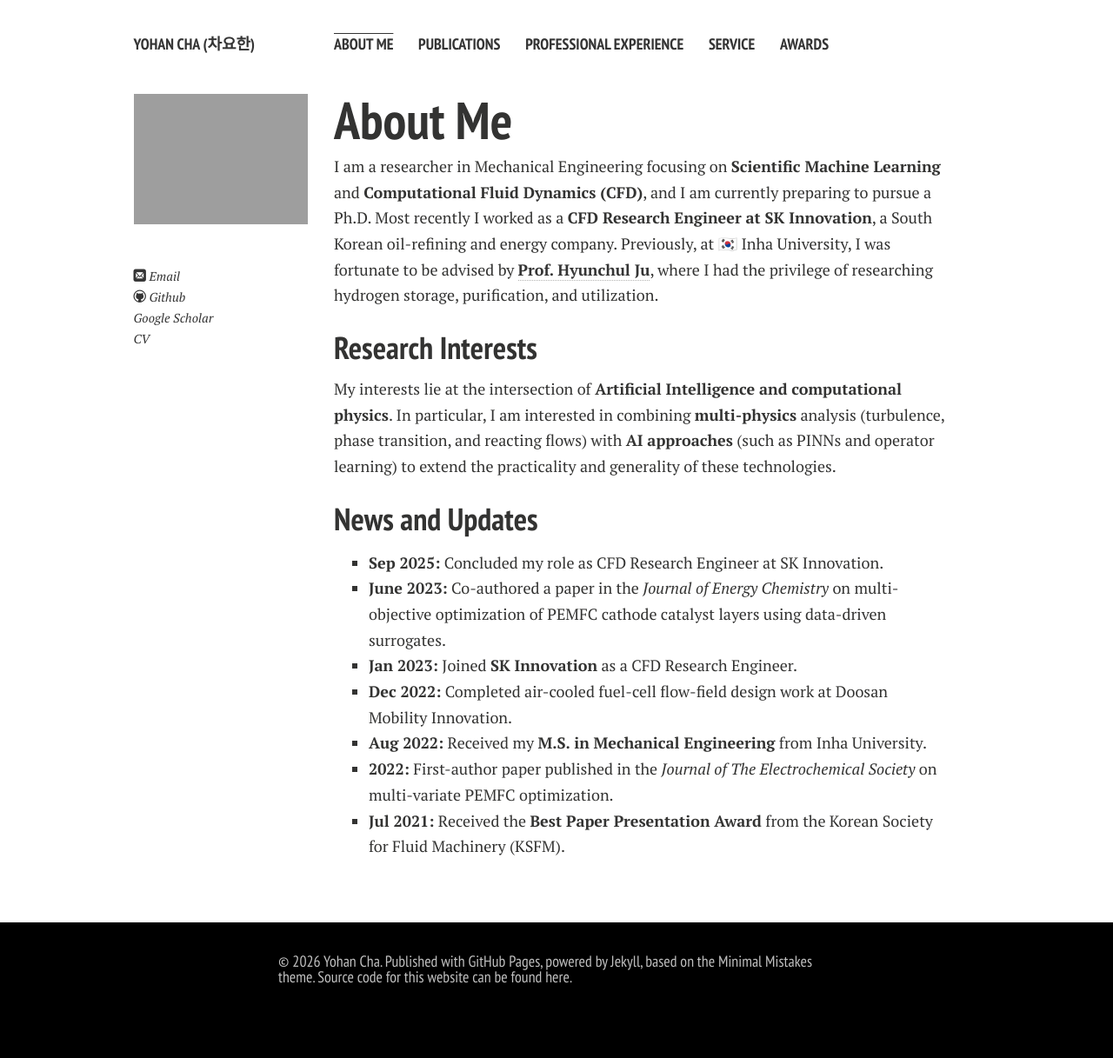
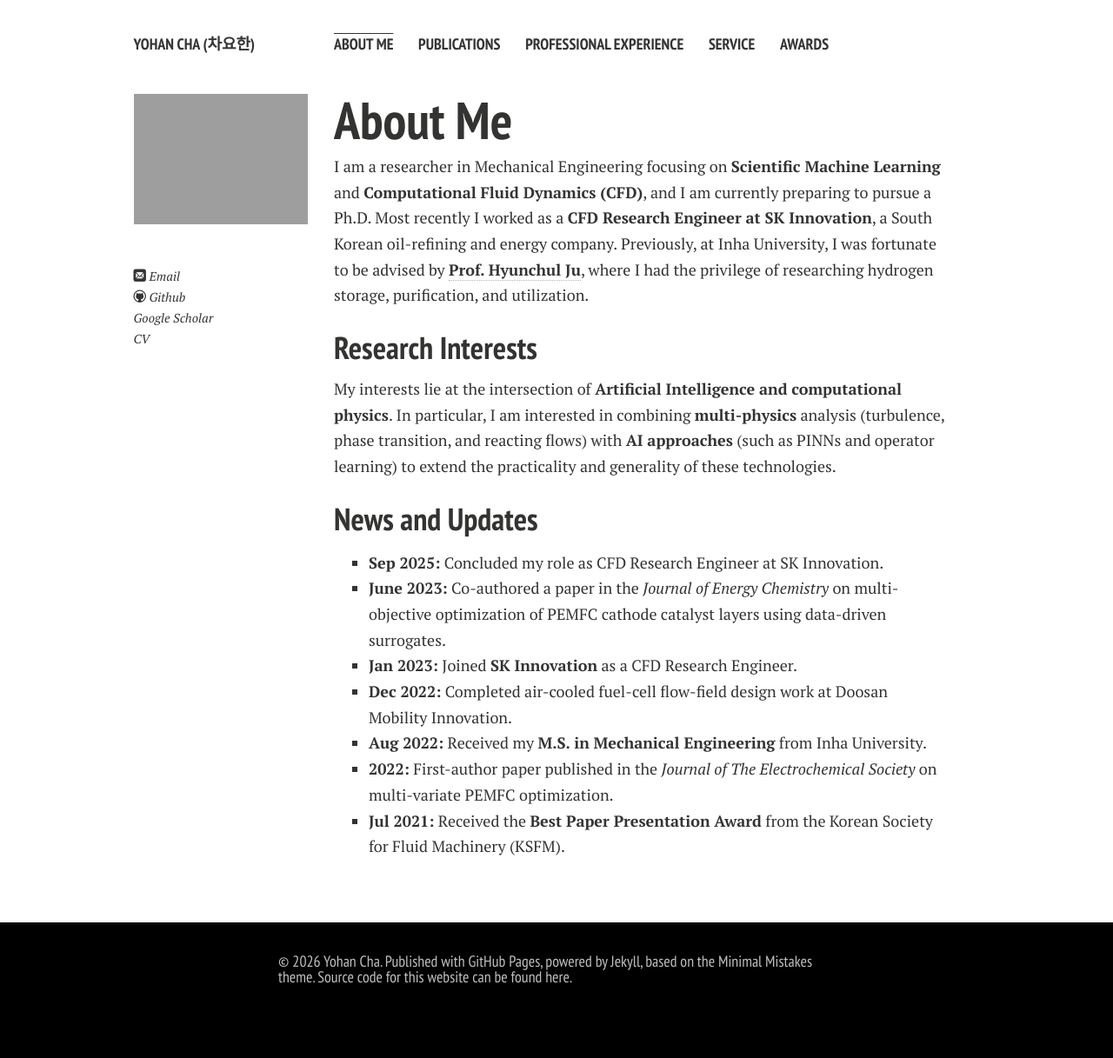
Before and after one commit to powerfulsmooth/powerfulsmooth.github.io, a Jekyll site: the page built from index.md, in a window 1280 px wide. Shown: the whole page at 87% size. Built offline with Jekyll 4.4.1, drawn with Linux system fonts in a browser that asks for light colours; nearby versions of some CDN libraries; comment, search, counter and statistics services are not loaded; a style sheet for code colours, icons or effects is not loaded; our own code applies the rules of GitHub Pages for plain Markdown files.

Commit message:
Add files via upload

```diff
--- a/index.md
+++ b/index.md
@@ -4,7 +4,7 @@ layout: page
 
 # About Me
 
-I am a researcher in Mechanical Engineering focusing on **Scientific Machine Learning** and **Computational Fluid Dynamics (CFD)**, and I am currently preparing to pursue a Ph.D. Most recently I worked as a **CFD Research Engineer at SK Innovation**, a South Korean oil-refining and energy company. Previously, at 🇰🇷 Inha University, I was fortunate to be advised by [**Prof. Hyunchul Ju**](http://espl.inha.ac.kr/), where I had the privilege of researching hydrogen storage, purification, and utilization.
+I am a researcher in Mechanical Engineering focusing on **Scientific Machine Learning** and **Computational Fluid Dynamics (CFD)**, and I am currently preparing to pursue a Ph.D. Most recently I worked as a **CFD Research Engineer at SK Innovation**, a South Korean oil-refining and energy company. Previously, at Inha University, I was fortunate to be advised by [**Prof. Hyunchul Ju**](http://espl.inha.ac.kr/), where I had the privilege of researching hydrogen storage, purification, and utilization.
 
 ## Research Interests
 
```
